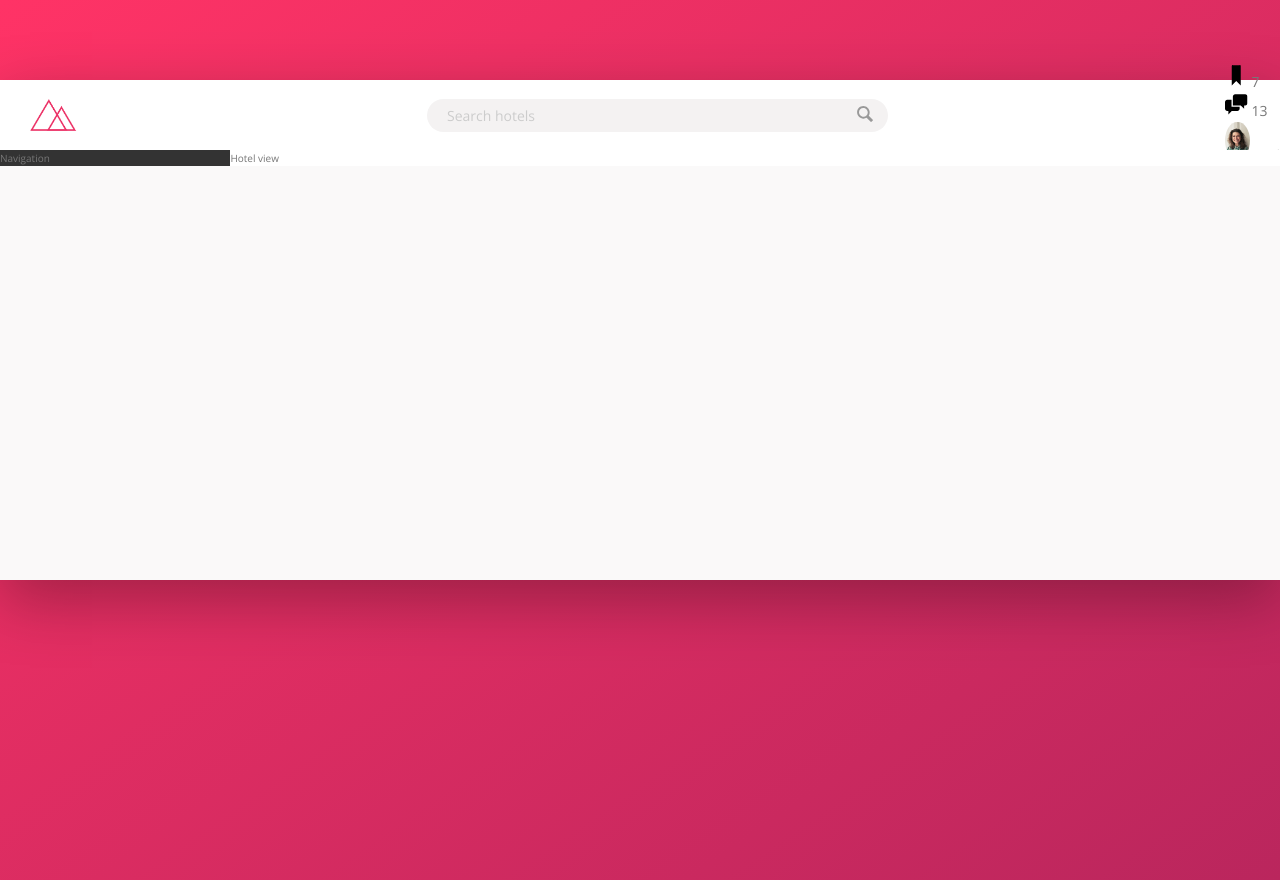
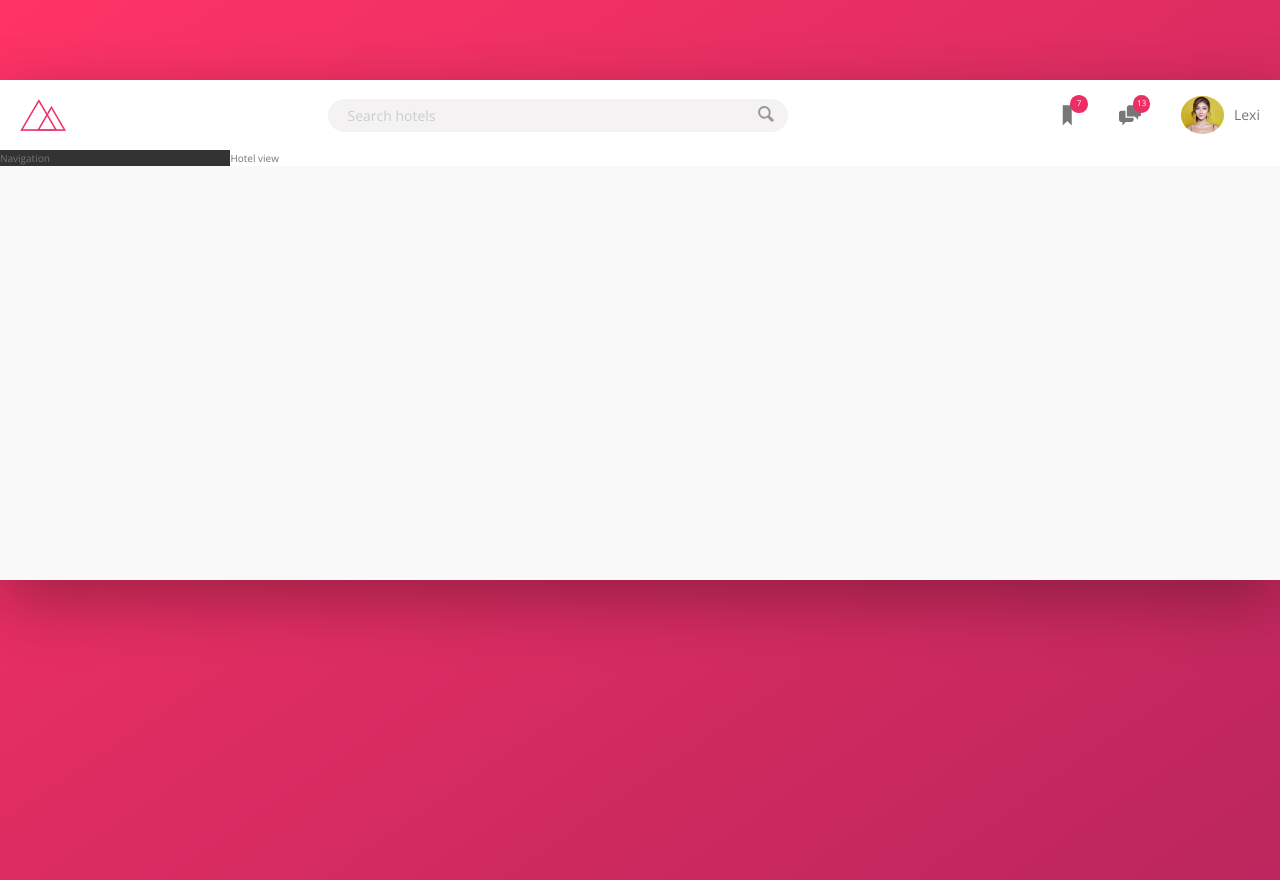
Before and after one commit to KajaGrabowska/Trillo-Project, a website: page index.html in a window 1280 px wide. Drawn offline with nearby package versions, Linux system fonts and the light colour scheme.

Commit message:
Finished the header.

```diff
--- a/index.html
+++ b/index.html
@@ -38,7 +38,7 @@
                         <span class="user-nav__notification">13</span>
                     </div>
                     <div class="user-nav__user">
-                        <img src="img/user_pexel.jpg" alt="User photo" class="user-nav__user-photo">
+                        <img src="img/user-pexel.jpg" alt="User photo" class="user-nav__user-photo">
                         <span class="user-nav__user-name">Lexi</span>
                     </div>
                 </nav>
--- a/sass/_components.scss
+++ b/sass/_components.scss
@@ -2,7 +2,7 @@
 // LOGO
 .logo {
     height: 3.25rem;
-    margin-left: 3rem;
+    margin-left: 2rem;
 }
 
 //////////////////////////////////////////
@@ -66,17 +66,47 @@
 //////////////////////////////////////////
 // USER NAVIGATION
 .user-nav {
+    align-self: stretch;
+
+    display: flex;
+    align-items: center;
+
+    & > * { // selects all of the direct children of user-nav
+        padding: 0 2rem;
+        cursor: pointer;
+        height: 100%;
+        display: flex;
+        align-items: center;
+    }
+
+    & > *:hover {
+        background-color: var(--color-grey-light-2);
+    }
+
     &__icon-box {
-
+        position: relative;
     }
 
     &__icon {
         height: 2.25rem;
         width: 2.25rem;
+        fill: var(--color-grey-dark-2);
     }
 
     &__notification {
+        font-size: .8rem;
+        height: 1.75rem;
+        width: 1.75rem;
+        border-radius: 50%;
+        background-color: var(--color-primary);
+        color: #fff;
+        position: absolute;
+        top: 1.5rem;
+        right: 1.1rem;
 
+        display: flex;
+        justify-content: center;
+        align-items: center;
     }
 
     &__user {
@@ -86,6 +116,7 @@
     &__user-photo {
         height: 3.75rem;
         border-radius: 50%;
+        margin-right: 1rem;
     }
 
     &__user-name {
```
Also changed, not shown: css/style.comp.css, css/style.css, css/style.prefix.css, img/user-pexel.jpg (added), 1 other file.
